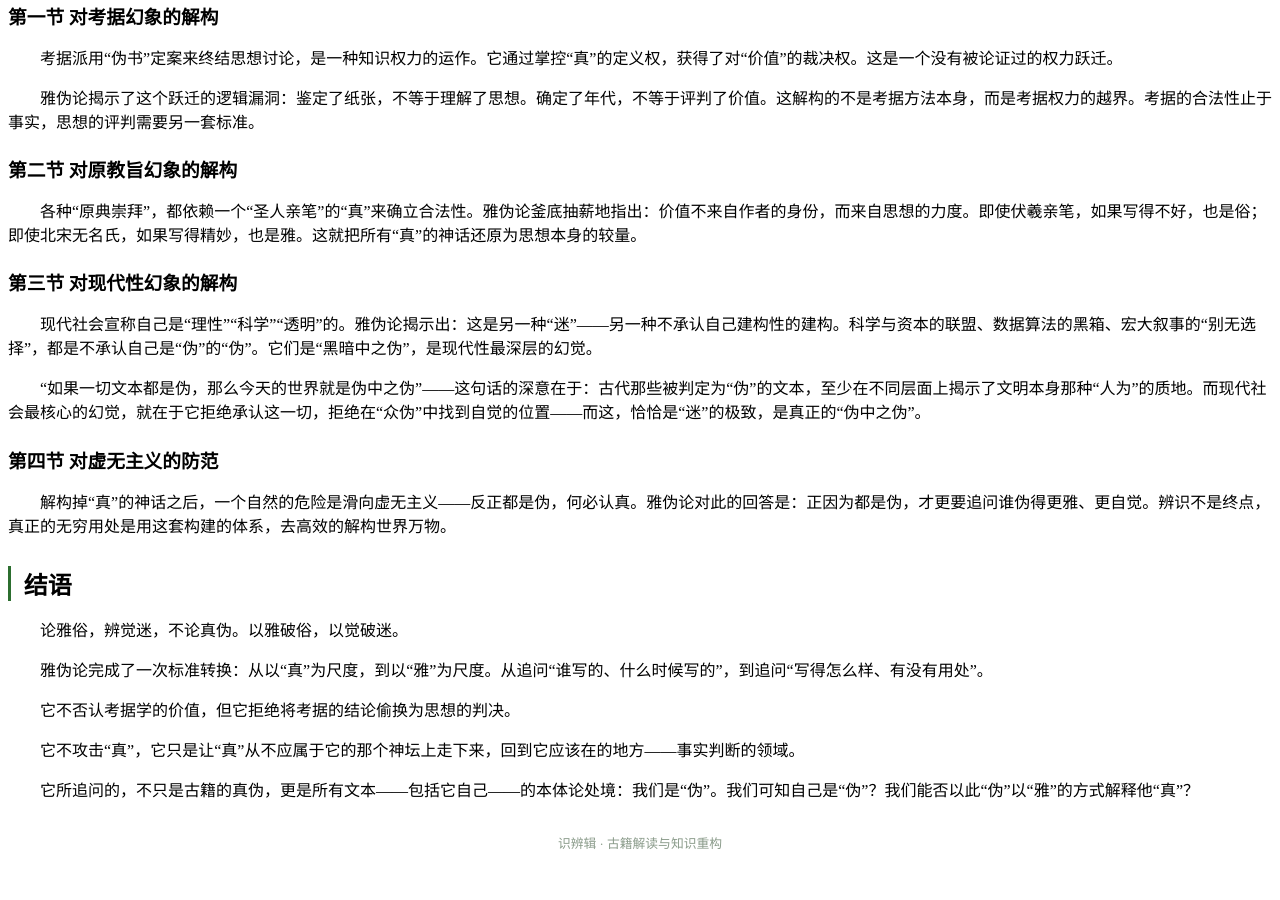
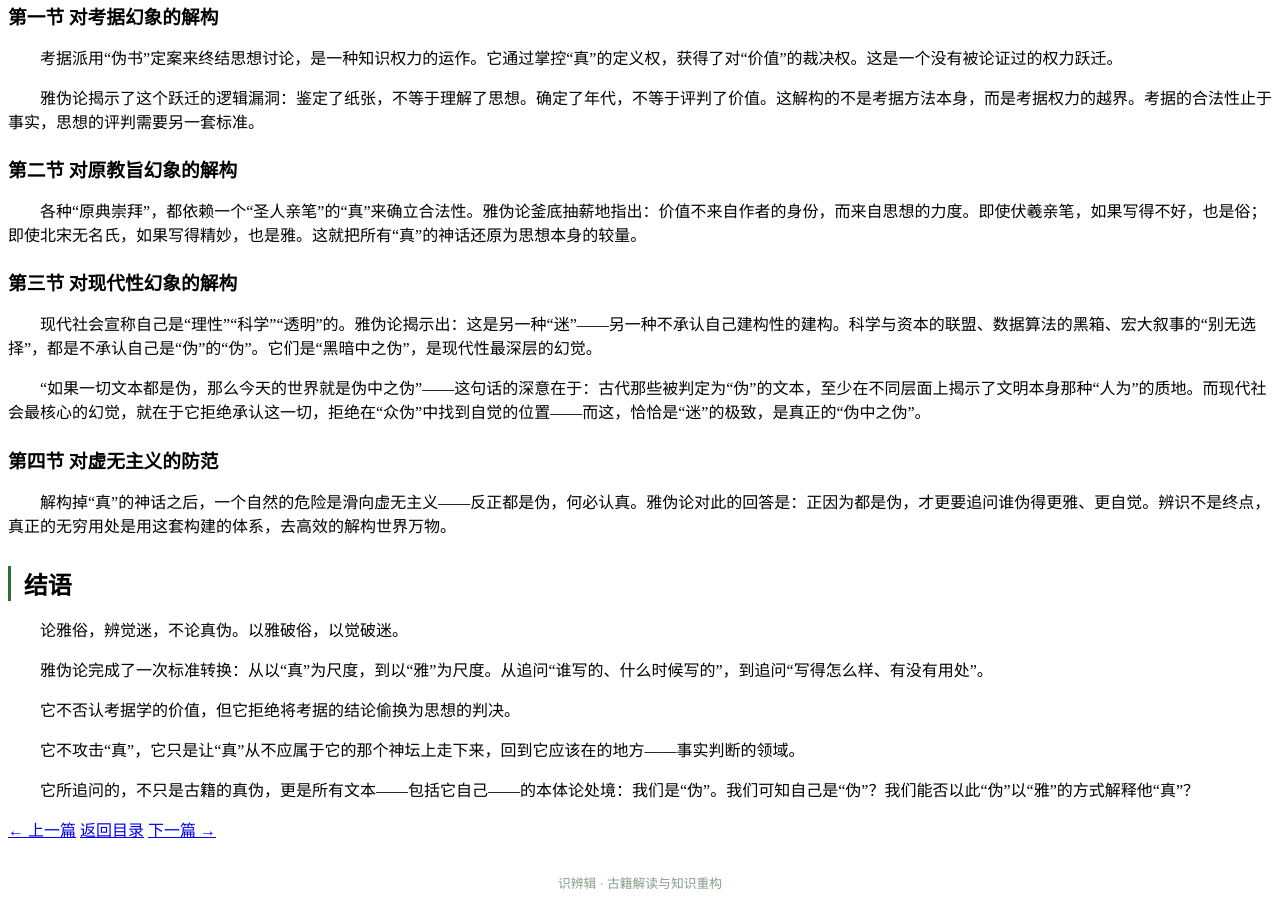
Before and after one commit to chixiao994/chixiao994.github.io, a Jekyll site: the page shibianji/interpretations/先秦/三坟/01-雅伪论.html, which Jekyll copies as it is, in a window 1280 px wide and 900 px high, scrolled down 8322 px. Built offline with Jekyll 4.4.1, drawn with Linux system fonts in a browser that asks for light colours; before the commit the page ends 9182 px from its top, so only the background shows below that.

Commit message:
Update 01-雅伪论.html

```diff
--- a/shibianji/interpretations/先秦/三坟/01-雅伪论.html
+++ b/shibianji/interpretations/先秦/三坟/01-雅伪论.html
@@ -251,7 +251,11 @@
     <p>它不否认考据学的价值，但它拒绝将考据的结论偷换为思想的判决。</p>
     <p>它不攻击“真”，它只是让“真”从不应属于它的那个神坛上走下来，回到它应该在的地方——事实判断的领域。</p>
     <p>它所追问的，不只是古籍的真伪，更是所有文本——包括它自己——的本体论处境：我们是“伪”。我们可知自己是“伪”？我们能否以此“伪”以“雅”的方式解释他“真”？</p>
-
+<div class="series-nav">
+    <a href="javascript:void(0)" class="prev disabled">← 上一篇</a>
+    <a href="index.html" class="index">返回目录</a>
+    <a href="02-形坟：具象感知.html" class="next">下一篇 →</a>
+</div>
     <div class="footer-note">识辨辑 · 古籍解读与知识重构</div>
 </div>
 <script src="/shibianji/assets/js/series-nav.js" defer></script>
```
